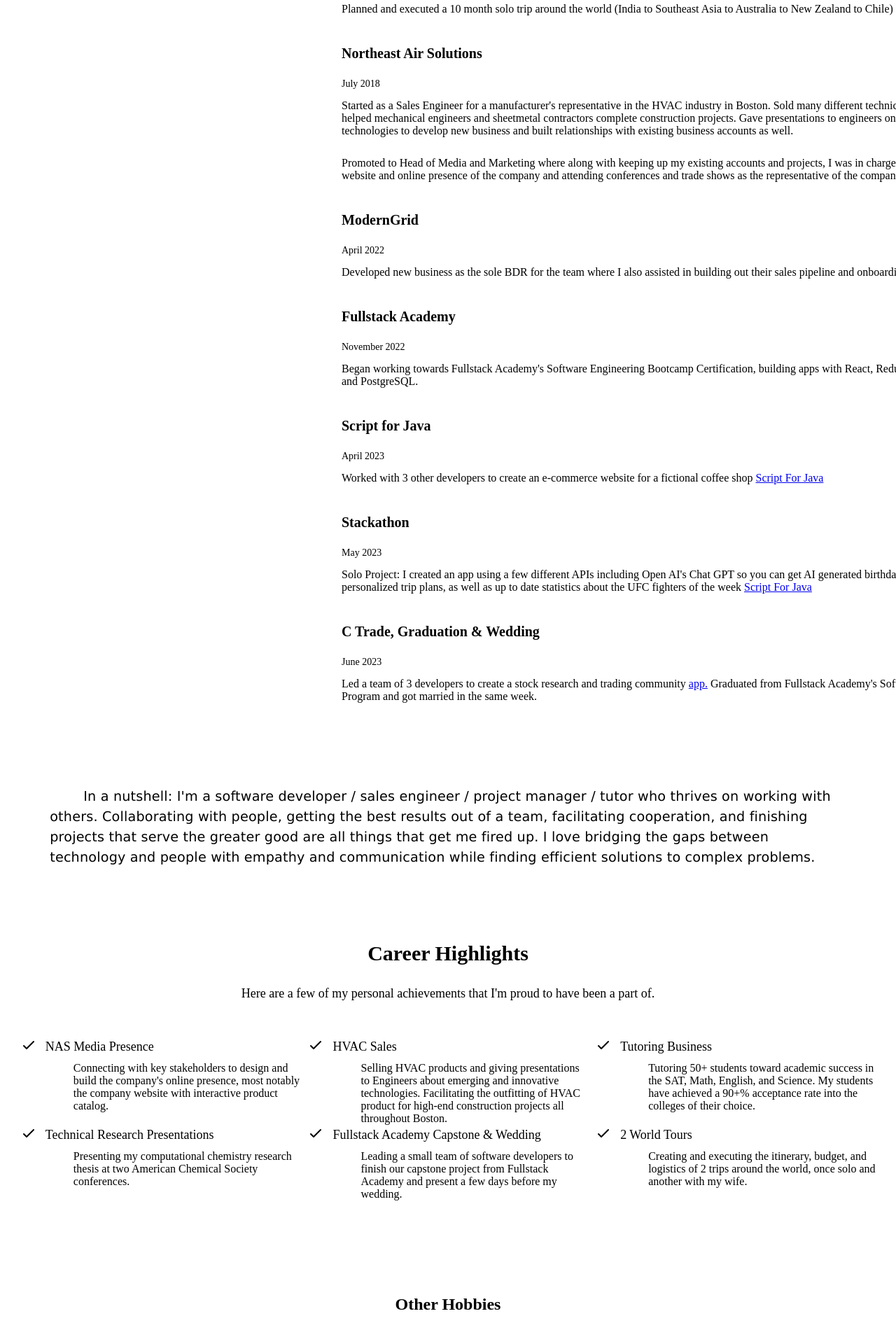
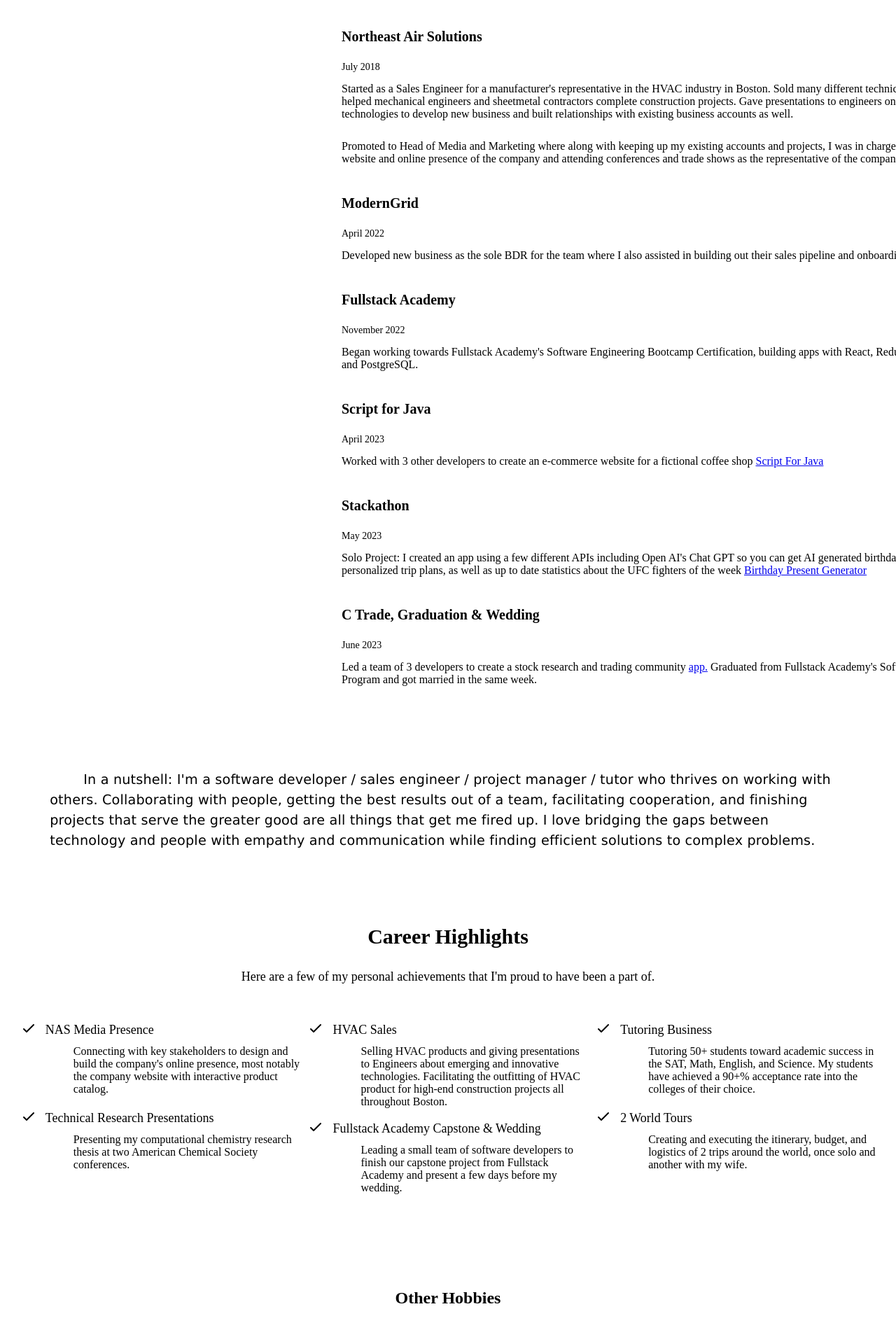
Before and after one commit to mjngit/portfolio, a React app: page /#/java/about in a window 1280 px wide. Shown: the part 5336-7236 px from the top of the page at 70% size. Built offline with nearby package versions, Linux system fonts and the light colour scheme; no server answers; the HTML template or start-up script is replaced by a standard one; what react-swipeable-views-utils would draw is missing.

Commit message:
brute styling 1.60

```diff
--- a/src/Components/About/AboutV2.js
+++ b/src/Components/About/AboutV2.js
@@ -80,7 +80,7 @@ const AboutV2 = () => {
                             <span className="text-sm font-bold tracki uppercase dark:text-gray-400" style={{width: '200px', fontSize: '0.875rem', lineHeight:'1.25rem' }}>Key Moments & Achievements</span>
                         </div>
                     </div>
-                    <div className="relative col-span-12 px-4 space-y-6 sm:col-span-9" style={{ position: 'relative', paddingLeft: '1rem', paddingRight: '1rem', paddingTop: '1.5rem', paddingBottom: '1.5rem', borderLeft: '5px'}}>
+                    <div className="relative col-span-12 px-4 space-y-6 sm:col-span-9" style={{ position: 'relative', paddingLeft: '1rem', paddingRight: '1rem', paddingBottom: '1.5rem', borderLeft: '5px'}}>
                         <div className="col-span-12 space-y-12 relative px-4 sm:col-span-8 sm:space-y-8 sm:before:absolute sm:before:top-2 sm:before:bottom-0 sm:before:w-0.5 sm:before:-left-1.5 before:dark:bg-gray-700 before:bg-gray-700" style={{ position: 'relative', paddingLeft: '1rem', paddingRight: '1rem'}}>
                             <div className="flex flex-col sm:relative sm:before:absolute sm:before:top-2 sm:before:w-4 sm:before:h-4 sm:before:rounded-full sm:before:left-[-35px] sm:before:z-[1] before:dark:bg-lime-400 before:bg-green-400" style={{ display: 'flex', flexDirection: 'column', }}>
                                 <h3 className="text-xl font-semibold tracki" style={{ fontSize: '1.25rem', lineHeight: '1.75rem', fontWeight: '600'}}>Elon University</h3>
@@ -122,7 +122,7 @@ const AboutV2 = () => {
                             <div className="flex flex-col sm:relative sm:before:absolute sm:before:top-2 sm:before:w-4 sm:before:h-4 sm:before:rounded-full sm:before:left-[-35px] sm:before:z-[1] before:dark:bg-lime-400 before:bg-green-400" style={{ display: 'flex', flexDirection: 'column', }}>
                                 <h3 className="text-xl font-semibold tracki" style={{ marginTop: '1.5rem', fontSize: '1.25rem', lineHeight: '1.75rem', fontWeight: '600'}}>Stackathon</h3>
                                 <time className="text-xs tracki uppercase dark:text-gray-400" style={{ fontSize: '0.875rem', lineHeight: '1.25rem'}}>May 2023</time>
-                                <p className="mt-3" style={{ marginTop: '.75rem'}}>Solo Project: I created an app using a few different APIs including Open AI's Chat GPT so you can get AI generated birthday present ideas and personalized trip plans, as well as up to date statistics about the UFC fighters of the week  <Link to="/portfolio/capstone">Script For Java</Link>  </p>
+                                <p className="mt-3" style={{ marginTop: '.75rem'}}>Solo Project: I created an app using a few different APIs including Open AI's Chat GPT so you can get AI generated birthday present ideas and personalized trip plans, as well as up to date statistics about the UFC fighters of the week  <Link to="/stackathon/present">Birthday Present Generator</Link>  </p>
                             </div>
                             <div className="flex flex-col sm:relative sm:before:absolute sm:before:top-2 sm:before:w-4 sm:before:h-4 sm:before:rounded-full sm:before:left-[-35px] sm:before:z-[1] before:dark:bg-lime-400 before:bg-green-400" style={{ display: 'flex', flexDirection: 'column', }}>
                                 <h3 className="text-xl font-semibold tracki" style={{ marginTop: '1.5rem', fontSize: '1.25rem', lineHeight: '1.75rem', fontWeight: '600'}}>C Trade, Graduation & Wedding</h3>
@@ -219,7 +219,7 @@ const AboutV2 = () => {
                                 <dd className="mt-2 dark:text-gray-400" style={{ marginTop: '.5rem', width: '325px'}}>Presenting my computational chemistry research thesis at two American Chemical Society conferences.</dd>
                             </div>
                         </div>
-                        <div className="flex" style={{ display: 'flex'}}>
+                        <div className="flex" style={{ display: 'flex', marginTop: '15px'}}>
                             <svg xmlns="http://www.w3.org/2000/svg" fill="none" viewBox="0 0 24 24" stroke="currentColor" aria-hidden="true" className="flex-shrink-0 w-6 h-6 dark:text-lime-400" style={{ flexShrink: '0', width: '1.5rem', height: '1.5rem' }}>
                                 <path strokeLinecap="round" strokeLinejoin="round" strokeWidth="2" d="M5 13l4 4L19 7"></path>
                             </svg>
```
